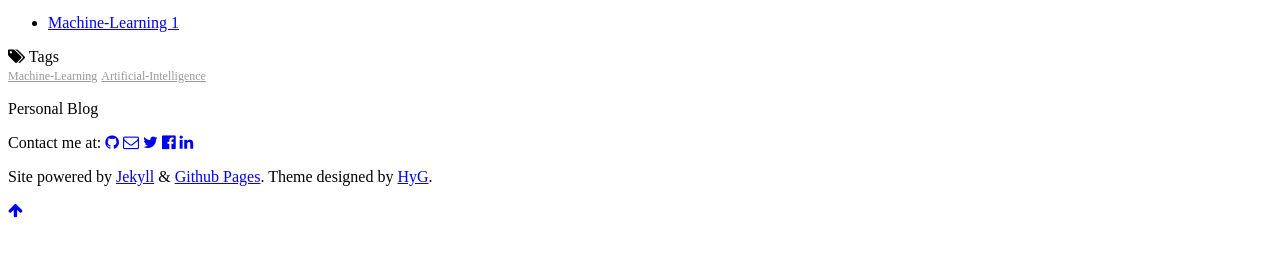
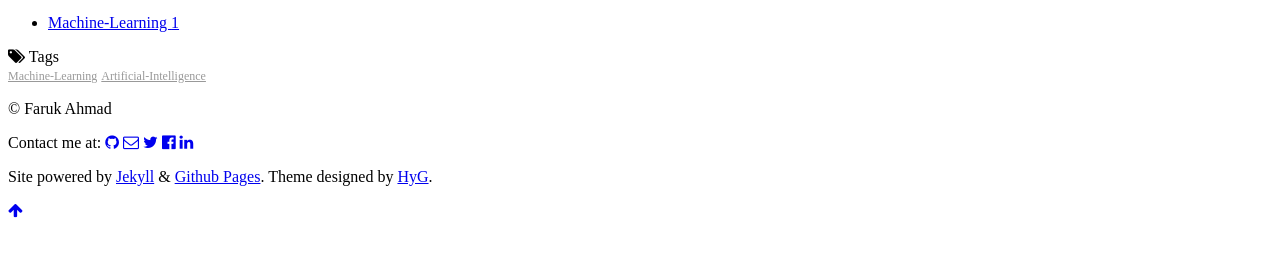
Before and after one commit to faruk-ahmad/faruk-ahmad.github.io, a Jekyll site: the page built from index.html, in a window 1280 px wide. Shown: the part 600-857 px from the top of the page. Built offline with Jekyll 4.4.1, drawn with Linux system fonts in a browser that asks for light colours; the list of posts is cut into pages by our own code; comment, search, counter and statistics services are not loaded; a style sheet for code colours, icons or effects is not loaded.

Commit message:
updated footer info

```diff
--- a/_config.yml
+++ b/_config.yml
@@ -20,7 +20,7 @@ github_username:  faruk-ahmad
 email: faruk.csebrur@gmail.com
 linkedIn_username: faruk-ahmad
 
-description_footer: Personal Blog
+description_footer: © Faruk Ahmad
 
 # comments
 # two ways to comment, only choose one, and use your own short name
```
